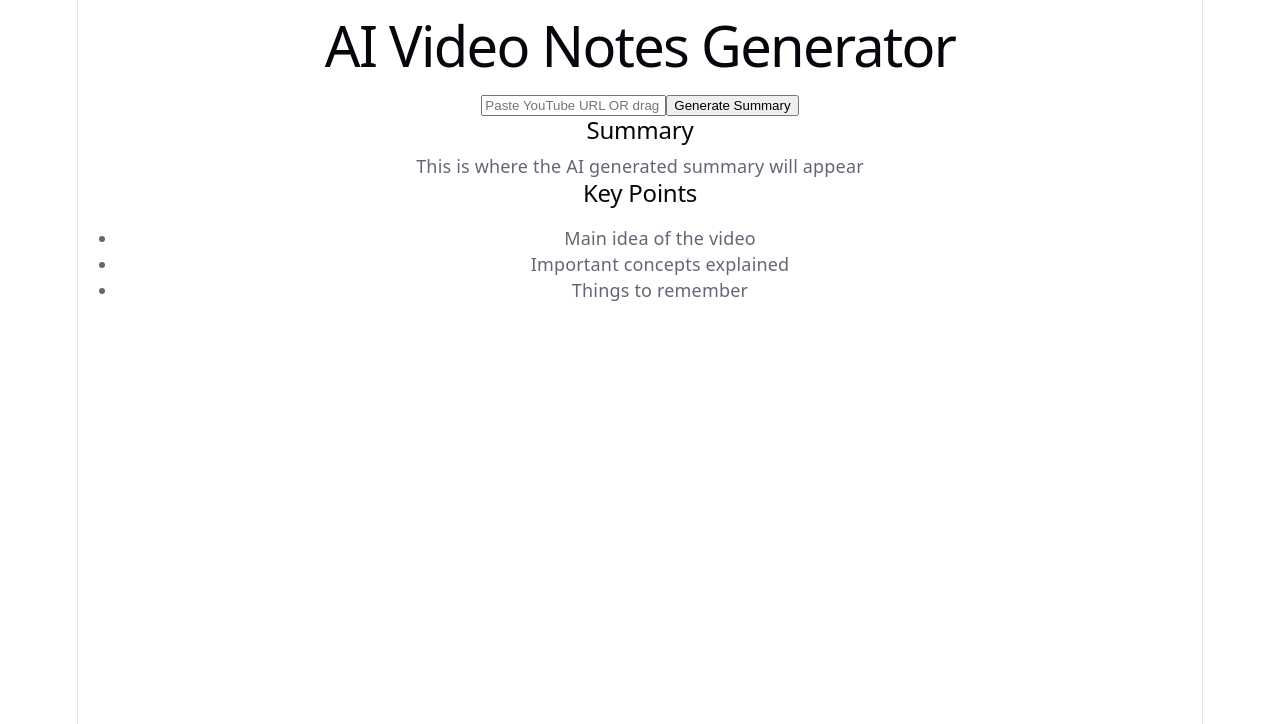
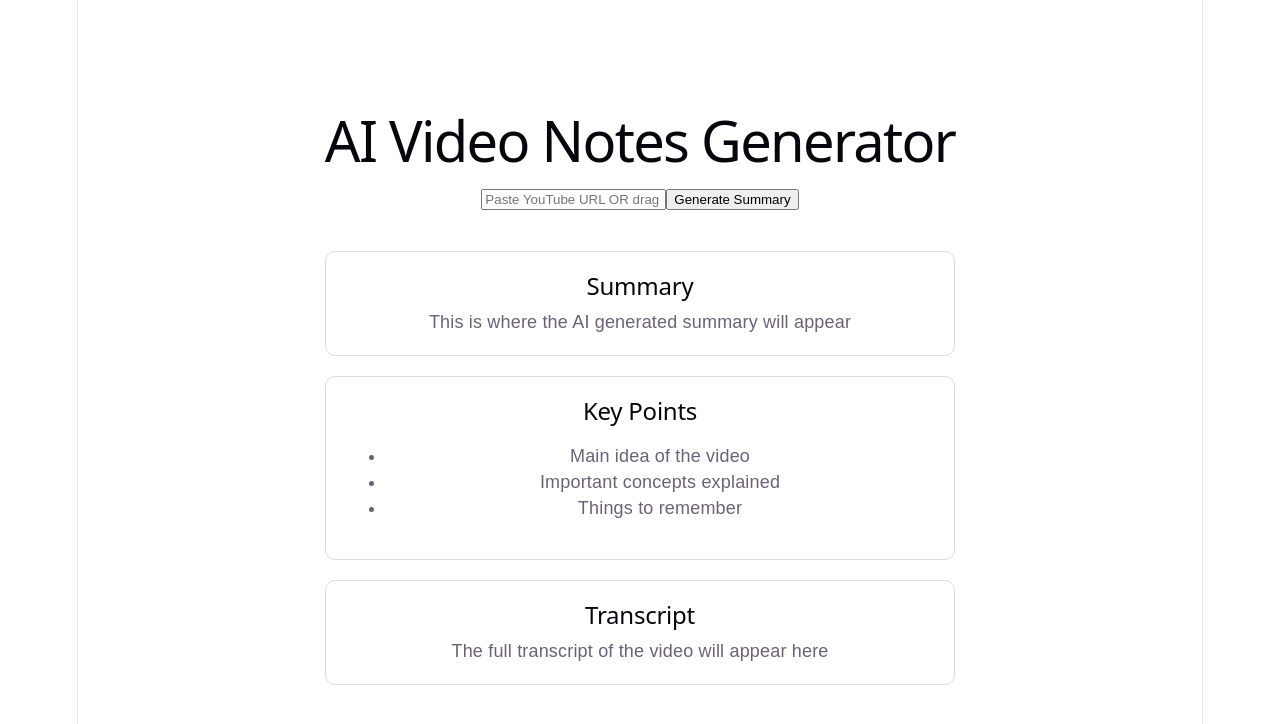
Before and after one commit to Hareshs1234/ai-video-summarizer, a React app in the folder frontend/: page / in a window 1280 px wide. Shown: the top 724 px of the page. Built offline with nearby package versions, Linux system fonts and the light colour scheme; the HTML template or start-up script is replaced by a standard one.

Commit message:
Create frontend notes layout and styling

```diff
--- a/frontend/src/App.jsx
+++ b/frontend/src/App.jsx
@@ -1,21 +1,25 @@
-
 import './App.css'
-import  VideoInput from './VideoInput.jsx'
-import  Summary from './Summary.jsx'
-import  KeyPoints from './KeyPoints.jsx'
+import VideoInput from './VideoInput.jsx'
+import Summary from './Summary.jsx'
+import KeyPoints from './KeyPoints.jsx'
+import Transcript from "./Transcript";
 
 function App() {
 
   return (
-    <>
-      <div>
-         <h1>AI Video Notes Generator</h1>
-         <VideoInput></VideoInput>
-         <Summary></Summary>
-         <KeyPoints></KeyPoints>
+    <div className="app">
 
+      <h1>AI Video Notes Generator</h1>
+
+      <VideoInput />
+
+      <div className="notes-container">
+        <Summary />
+        <KeyPoints />
+        <Transcript />
       </div>
-    </>
+
+    </div>
   )
 }
 
--- /dev/null
+++ b/frontend/src/Transcript.jsx
@@ -0,0 +1,15 @@
+function Transcript(){
+
+    return(
+
+        <div>
+            <h2>Transcript</h2>
+            <p>The full transcript of the video will appear here</p>
+        </div>
+    )
+
+
+
+}
+
+export default Transcript;
--- a/frontend/src/index.css
+++ b/frontend/src/index.css
@@ -109,3 +109,25 @@ code {
   padding: 4px 8px;
   background: var(--code-bg);
 }
+
+.app {
+  max-width: 900px;
+  margin: auto;
+  padding: 40px;
+  font-family: Arial, sans-serif;
+}
+
+h1 {
+  text-align: center;
+}
+
+.notes-container {
+  margin-top: 40px;
+}
+
+.notes-container div {
+  border: 1px solid #ddd;
+  padding: 20px;
+  margin-bottom: 20px;
+  border-radius: 10px;
+}
```
